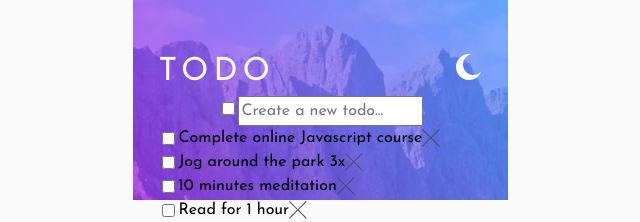
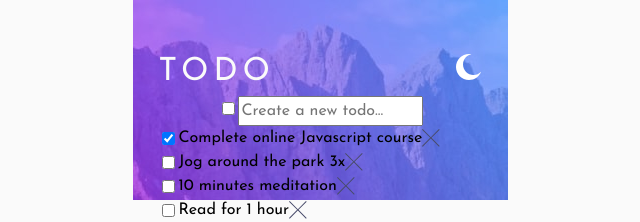
Before and after one commit to tanselbay1/todo-app, a React (Create React App) app: page / in a window 1280 px wide. Shown: the top 222 px of the page, without its empty margins (320-960 px from the left). Built offline with nearby package versions, Linux system fonts and the light colour scheme.

Commit message:
Mark todos as checked

```diff
--- a/src/App.js
+++ b/src/App.js
@@ -5,19 +5,29 @@ import { ReactComponent as IconMoon } from "./assets/images/icon-moon.svg";
 import NewItem from "./components/NewItem";
 import TodoList from "./components/TodoList";
 
+function App() {
+  const [todoData, setData] = useReducer(reducer, data);
+
   function reducer(state, item) {
     switch (item.action) {
       case "adding":
         return [...state, item];
       case "deleting":
         return state.filter((stateItem) => stateItem.id !== item.id);
+      case "toggleCheck":
+        let { id, checked } = item;
+        return state.map((todoItem) => {
+          if (todoItem.id === id) {
+            return { ...todoItem, checked: !checked };
+          } else {
+            return todoItem;
+          }
+        });
+
       default:
         alert(new Error());
     }
   }
-
-function App() {
-  const [todoData, setData] = useReducer(reducer, data);
 
   return (
     <div className="app">
@@ -27,7 +37,11 @@ function App() {
       </header>
       <NewItem onAddItem={setData} />
 
-      <TodoList todoData={todoData} onDelete={setData} />
+      <TodoList
+        todoData={todoData}
+        onDelete={setData}
+        onCheckedToggle={setData}
+      />
     </div>
   );
 }
--- a/src/components/Item.js
+++ b/src/components/Item.js
@@ -1,13 +1,21 @@
 import { ReactComponent as Cross } from "../assets/images/icon-cross.svg";
 
-export default function Item({ todoItem, onDelete }) {
+export default function Item({ todoItem, onDelete, checked, onCheckedToggle }) {
   const handleClick = () => {
     onDelete(todoItem);
+  };
+  const handleCheckToggle = () => {
+    onCheckedToggle(todoItem);
   };
 
   return (
     <div className="todo-item">
-      <input type="checkbox" name="" id="" />
+      <input
+        type="checkbox"
+        id="checkbox"
+        defaultChecked={checked}
+        onChange={handleCheckToggle}
+      />
       <li>{todoItem.todo}</li>
       <Cross onClick={handleClick} />
     </div>
--- a/src/components/NewItem.js
+++ b/src/components/NewItem.js
@@ -1,20 +1,29 @@
+import { useState } from "react";
 import { v4 as uuid } from "uuid";
 
 const NewItem = ({ onAddItem }) => {
+  const [checked, setChecked] = useState(false);
+
+  const handleCheck = () => {
+    setChecked((prevState) => !prevState);
+  };
+
   const handleKeyDown = (event) => {
     if (event.key === "Enter") {
       onAddItem({
         id: uuid(),
         todo: event.target.value,
         action: "adding",
+        checked: checked,
       });
       event.target.value = "";
+      setChecked(false);
     }
   };
 
   return (
     <div className="new-todo">
-      <input type="checkbox" />
+      <input type="checkbox" onChange={handleCheck} checked={checked} />
       <input
         type="text"
         placeholder="Create a new todo..."
--- a/src/components/TodoList.js
+++ b/src/components/TodoList.js
@@ -1,15 +1,25 @@
 import Item from "./Item";
 
-const TodoList = ({ todoData, onDelete }) => {
+const TodoList = ({ todoData, onDelete, onCheckedToggle }) => {
   const handleDelete = (item) => {
-    console.log(item);
     onDelete({ ...item, action: "deleting" });
+  };
+  const handleCheckToggle = (item) => {
+    onCheckedToggle({ ...item, action: "toggleCheck" });
   };
 
   return (
     <ul className="list">
       {todoData.map((todo) => {
-        return <Item key={todo.id} todoItem={todo} onDelete={handleDelete} />;
+        return (
+          <Item
+            key={todo.id}
+            todoItem={todo}
+            onDelete={handleDelete}
+            checked={todo.checked}
+            onCheckedToggle={handleCheckToggle}
+          />
+        );
       })}
     </ul>
   );
--- a/src/data/todos.json
+++ b/src/data/todos.json
@@ -1,8 +1,8 @@
 [
-  { "id": 1, "todo": "Complete online Javascript course", "clicked": true },
-  { "id": 2, "todo": "Jog around the park 3x", "clicked": false },
-  { "id": 3, "todo": "10 minutes meditation", "clicked": false },
-  { "id": 4, "todo": "Read for 1 hour", "clicked": false },
-  { "id": 5, "todo": "Pick up groceries", "clicked": false },
-  { "id": 6, "todo": "Complete Todo App on Frontend Mentor", "clicked": false }
+  { "id": 1, "todo": "Complete online Javascript course", "checked": true },
+  { "id": 2, "todo": "Jog around the park 3x", "checked": false },
+  { "id": 3, "todo": "10 minutes meditation", "checked": false },
+  { "id": 4, "todo": "Read for 1 hour", "checked": false },
+  { "id": 5, "todo": "Pick up groceries", "checked": false },
+  { "id": 6, "todo": "Complete Todo App on Frontend Mentor", "checked": false }
 ]
```
Lines whose indentation alone changed are shown as unchanged.
